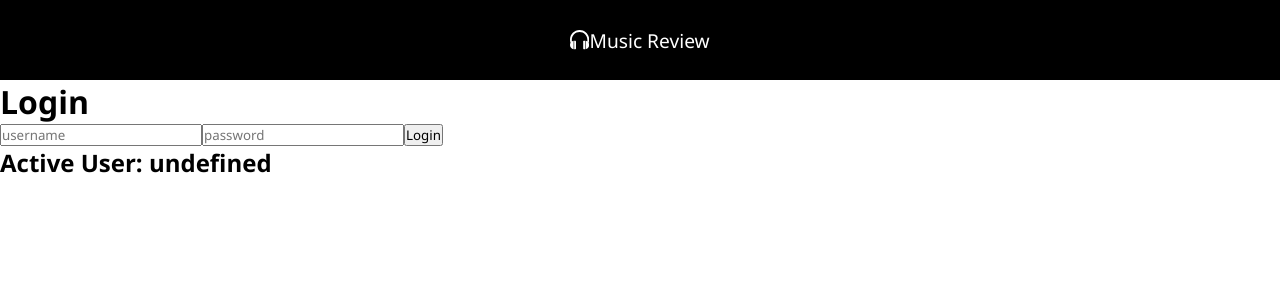
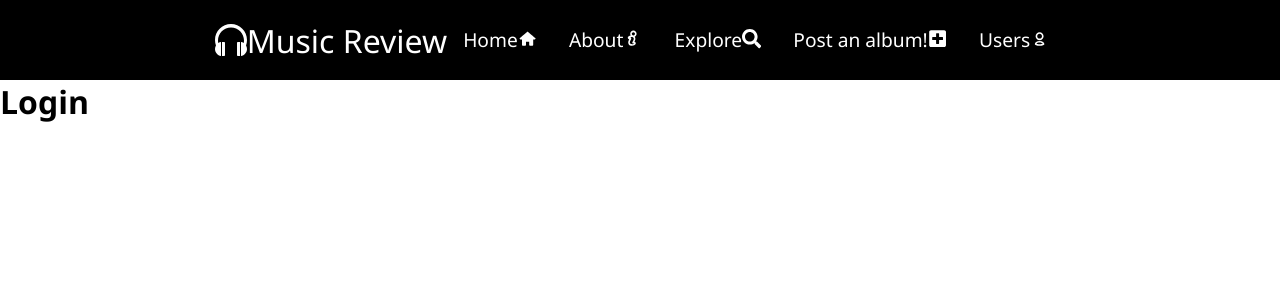
Before and after one commit to largemable/deepDive-frontend, a React (Create React App) app: page / in a window 1280 px wide. Shown: the top 300 px of the page. Built offline with nearby package versions, Linux system fonts and the light colour scheme.

Commit message:
created Button under Globalstyle

```diff
--- a/src/App.js
+++ b/src/App.js
@@ -1,7 +1,6 @@
 import React, { useState, useEffect } from 'react';
 import { BrowserRouter as Router, Route, Switch } from 'react-router-dom';
 // import './App.css';
-import styled from 'styled-components';
 import Albums from './components/Albums';
 import AlbumDetails from './components/AlbumDetails';
 import Home from './components/Home';
--- a/src/GlobalStyle.js
+++ b/src/GlobalStyle.js
@@ -1,5 +1,5 @@
-import styled, {createGlobalStyle} from 'styled-components';
-import NavBar from './components/styles/Navbar'
+import styled, { createGlobalStyle } from 'styled-components';
+import NavBar from './components/styles/Navbar';
 
 const GlobalStyle = createGlobalStyle`
 
@@ -27,4 +27,26 @@ export const Container = styled.div`
 	}
 `;
 
+export const Button = styled.button`
+	border-radius: 5px;
+	background: ${({ primary }) => (primary ? '#3366ff' : '#ff3300')};
+	white-space: nowrap;
+	padding: ${({ big }) => (big ? '12px 64px' : '10px 20px')};
+	color: white;
+	font-size: ${({ fontbig }) => (fontbig ? '20px' : '16px')};
+	outline: none;
+	border: none;
+	cursor: pointer;
+
+	&:hover {
+		transition: all 0.3s ease-out;
+		background: white;
+		background: ${({ primary }) => (primary ? '#ff3300' : '#3366ff')};
+	}
+
+	@media screen and (max-width: 960px) {
+		width: 100%;
+	}
+`;
+
 export default GlobalStyle;
--- a/src/components/Login.js
+++ b/src/components/Login.js
@@ -2,6 +2,7 @@ import React, { useState } from 'react';
 import { useHistory } from 'react-router-dom';
 import axios from 'axios';
 import APIurl from '../config';
+import LoginStyle from './styles/LoginStyle'
 
 const Login = ( { users, activeUser, setActiveUser } ) => {
 
@@ -23,10 +24,10 @@ const Login = ( { users, activeUser, setActiveUser } ) => {
 	};
 
     function checkLoginData() {
-        users.forEach((user) => {
-            if (user.name == loginData.name) {
-                if (user.password == loginData.password) {
-                    console.log('Login successful.');
+		users.forEach((user) => {
+			if (user.name === loginData.name) {
+				if (user.password === loginData.password) {
+					console.log('Login successful.');
                     return setActiveUser(user);
                 }
             }
@@ -35,30 +36,12 @@ const Login = ( { users, activeUser, setActiveUser } ) => {
     }
 
     function loginFailed() {
-        console.log('Username or password not found!');
+		console.log('Username or password not found!');
     }
 
 	return (
 		<div>
-			<form onSubmit={handleSubmit} className='login-form'>
-				<input
-					onChange={handleChange}
-					name='name'
-					value={loginData.name}
-					placeholder='username'
-				/>
-				<input
-					onChange={handleChange}
-                    type='password'
-					name='password'
-					value={loginData.password}
-					placeholder='password'
-				/>
-				<button className='button' id='button' type='submit'>
-					Login
-				</button>
-			</form>
-            <h2>{`Active User: ${activeUser?.name}`}</h2>
+
 
 		</div>
 	);
--- a/src/components/Nav.js
+++ b/src/components/Nav.js
@@ -1,16 +1,10 @@
 import React from 'react';
-import { Link } from 'react-router-dom';
-import styled from 'styled-components'
-import { NavbarContainer, NavLogo, NavIcon } from './styles/Navbar.elements';
-
-import Navbar from '../components/styles/Navbar';
+import Navbar from './styles/Navbar';
 
 function Nav() {
 	return (
 		<>
-			<p>
-				<Navbar></Navbar>
-			</p>
+		<Navbar />
 		</>
 	);
 }
--- a/src/components/styles/Navbar.elements.js
+++ b/src/components/styles/Navbar.elements.js
@@ -1,5 +1,5 @@
 import styled from 'styled-components';
-import {Link} from 'react-router-dom'
+import { Link } from 'react-router-dom';
 import Container from '../../GlobalStyle';
 import { ImHeadphones } from 'react-icons/im';
 
@@ -36,8 +36,80 @@ export const NavLogo = styled(Link)`
 `;
 
 export const NavIcon = styled(ImHeadphones)`
-margin-right: 0;
-display: flex;
-justify-self: flex-start;
+	margin-right: 0.5;
+	display: flex;
+	justify-self: flex-start;
+`;
 
+export const NavBarMenu = styled.div`
+	display: none;
+
+	@media screen and (max-width: 960px) {
+		display: block;
+		position: absolute;
+		top: 0;
+		right: 0;
+		transform: translate() (-100%, 60%);
+		font-size: 1.8rem;
+		cursor: pointer;
+	}
 `;
+
+export const NavMenu = styled.ul`
+	display: flex;
+	align-items: center;
+	list-style: none;
+	text-align: center;
+
+	@media screen and (max-width: 960px) {
+		display: flex;
+		flex-direction: column;
+		width: 100%;
+		height: 90vh;
+		position: absolute;
+		top: 80px;
+
+		left: ${({ click }) => (click ? 0 : '-100%')};
+		opacity: 0.9;
+		transition: all 0.5s ease;
+		background: gray;
+	}
+`;
+
+export const NavItems = styled.li`
+	height: 80px;
+	border-bottom: 2px solid transparent;
+
+	&:hover {
+		border-bottom: 2px solid #4b59f7;
+	}
+
+	@media screen and (max-width: 960px) {
+		width: 100%;
+
+		&:hover {
+			border: none;
+		}
+	}
+`;
+
+export const NavLink = styled(Link)`
+	color: white;
+	display: flex;
+	align-items: center;
+	text-decoration: none;
+	padding: 0.5rem 1rem;
+	height: 100%;
+
+	@media screen and (max-width: 960px) {
+		text-align: center;
+		padding: 2rem;
+		width: 100%;
+		display: table;
+
+		&:hover {
+			color: #4b59f7;
+			transition: all 0.3s ease;
+		}
+	}
+`;
--- a/src/components/styles/Navbar.js
+++ b/src/components/styles/Navbar.js
@@ -1,18 +1,71 @@
-import React from 'react';
-import styled from 'styled-components';
-import { NavbarContainer, Nav, NavLogo, NavIcon } from './Navbar.elements';
+import React, { useState } from 'react';
+import { IconContext } from 'react-icons/lib';
+import {
+	TiHome,
+	TiHomeOutline,
+	TiInfoLarge,
+	TiInfoLargeOutline,
+	TiUser,
+	TiUserOutline,
+} from 'react-icons/ti';
+import { FaPlusSquare, FaSearch} from 'react-icons/fa'
+
+import {
+	NavbarContainer,
+	Nav,
+	NavLogo,
+	NavIcon,
+	NavBarMenu,
+	NavMenu,
+	NavLink,
+	NavItems,
+} from './Navbar.elements';
+import { TiThMenuOutline, TiThMenu } from 'react-icons/ti';
 
 const Navbar = () => {
+	const [click, setClick] = useState(false);
+	const handleClick = () => {
+		setClick(!click);
+
+	};
 	return (
 		<>
-			<Nav>
-				<NavIcon /> Music Review
+			<IconContext.Provider value={{ color: 'white' }}>
+				<Nav>
 					<NavLogo to='/'>
-				<NavbarContainer>
-						Review App
-				</NavbarContainer>
+						<NavIcon /> Music Review
+						<NavbarContainer></NavbarContainer>
 					</NavLogo>
-			</Nav>
+					<NavBarMenu onClick={handleClick}>
+						{click ? <TiThMenuOutline /> : <TiThMenu />}
+					</NavBarMenu>
+
+					<NavMenu onClick={handleClick} click={click}>
+						<NavItems>
+							<NavLink to='/' onClick={handleClick} click={click}>
+								Home{click ? <TiHomeOutline /> : <TiHome />}
+							</NavLink>
+						</NavItems>
+						<NavItems>
+							<NavLink to='/about' onClick={handleClick} click={click}>
+								About{click ? <TiInfoLarge /> : <TiInfoLargeOutline />}
+							</NavLink>
+						</NavItems>
+						<NavItems>
+							<NavLink to='/albums'>Explore  <FaSearch/></NavLink>
+						</NavItems>
+						<NavItems>
+							<NavLink to='/albums'>Post an album!<FaPlusSquare/></NavLink>
+						</NavItems>
+
+						<NavItems>
+							<NavLink to='/users' onClick={handleClick} click={click}>
+								Users{click ? <TiUser/> : <TiUserOutline/>}
+							</NavLink>
+						</NavItems>
+					</NavMenu>
+				</Nav>
+			</IconContext.Provider>
 		</>
 	);
 };
```
Also changed, not shown: src/components/styles/LoginElements.js (added), src/components/styles/LoginStyle.js (added).
